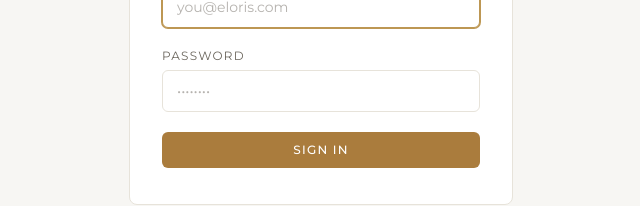
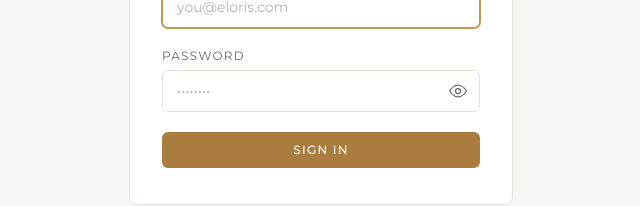
Before and after one commit to elorisvane/Admin, a Next.js app: page /login in a window 1280 px wide. Shown: the part 401-607 px from the top of the page, without its empty margins (319-959 px from the left). Built offline with nearby package versions, Linux system fonts and the light colour scheme; no server answers; the database is empty.

Commit message:
Mobintix

```diff
--- a/app/login/page.tsx
+++ b/app/login/page.tsx
@@ -18,6 +18,7 @@ function LoginForm() {
 
   const [email, setEmail] = useState("");
   const [password, setPassword] = useState("");
+  const [showPassword, setShowPassword] = useState(false);
   const [error, setError] = useState<string | null>(null);
   const [pending, startTransition] = useTransition();
 
@@ -62,14 +63,56 @@ function LoginForm() {
         </Field>
 
         <Field label="Password">
+          <div className="relative">
             <Input
-            type="password"
+              type={showPassword ? "text" : "password"}
               value={password}
               onChange={(e) => setPassword(e.target.value)}
               placeholder="••••••••"
               autoComplete="current-password"
               required
+              className="pr-11"
             />
+            <button
+              type="button"
+              onClick={() => setShowPassword((s) => !s)}
+              aria-label={showPassword ? "Hide password" : "Show password"}
+              aria-pressed={showPassword}
+              className="absolute right-3 top-1/2 -translate-y-1/2 text-muted transition-colors hover:text-foreground"
+            >
+              {showPassword ? (
+                <svg
+                  width="20"
+                  height="20"
+                  viewBox="0 0 24 24"
+                  fill="none"
+                  stroke="currentColor"
+                  strokeWidth="1.5"
+                  strokeLinecap="round"
+                  strokeLinejoin="round"
+                >
+                  <path d="M3 3l18 18" />
+                  <path d="M10.6 5.1A10.8 10.8 0 0 1 12 5c6.4 0 10 7 10 7a17.6 17.6 0 0 1-3 3.9" />
+                  <path d="M6.6 6.6A17.2 17.2 0 0 0 2 12s3.6 7 10 7a10.3 10.3 0 0 0 4.2-.9" />
+                  <path d="M9.9 9.9a3 3 0 0 0 4.2 4.2" />
+                </svg>
+              ) : (
+                <svg
+                  width="20"
+                  height="20"
+                  viewBox="0 0 24 24"
+                  fill="none"
+                  stroke="currentColor"
+                  strokeWidth="1.5"
+                  strokeLinecap="round"
+                  strokeLinejoin="round"
+                >
+                  <path d="M2 12s3.6-7 10-7 10 7 10 7-3.6 7-10 7S2 12 2 12Z" />
+                  <circle cx="12" cy="12" r="3" />
+                </svg>
+              )}
+            </button>
+          </div>
         </Field>
 
         {error && <p className="text-xs text-red-500">{error}</p>}
--- a/app/src/components/ui.tsx
+++ b/app/src/components/ui.tsx
@@ -50,8 +50,11 @@ export function Field({
 const fieldClasses =
   "w-full rounded-md border border-border bg-surface px-3.5 py-2.5 text-sm text-foreground outline-none transition-colors placeholder:text-muted/50 focus:border-gold-400 focus:ring-1 focus:ring-gold-400";
 
-export function Input(props: InputHTMLAttributes<HTMLInputElement>) {
-  return <input {...props} className={fieldClasses} />;
+export function Input({
+  className = "",
+  ...props
+}: InputHTMLAttributes<HTMLInputElement>) {
+  return <input {...props} className={`${fieldClasses} ${className}`} />;
 }
 
 export function Textarea(props: TextareaHTMLAttributes<HTMLTextAreaElement>) {
```
Lines whose indentation alone changed are shown as unchanged.
